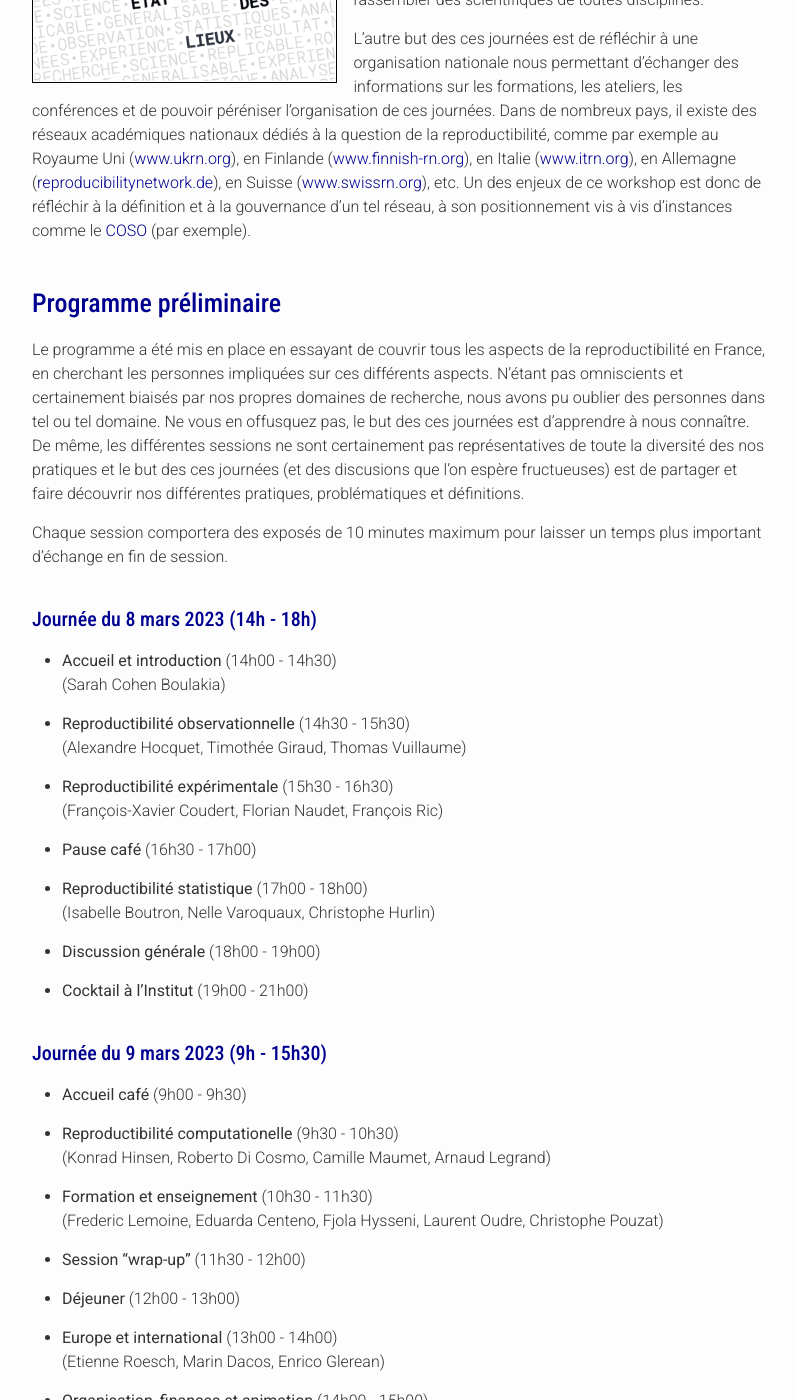
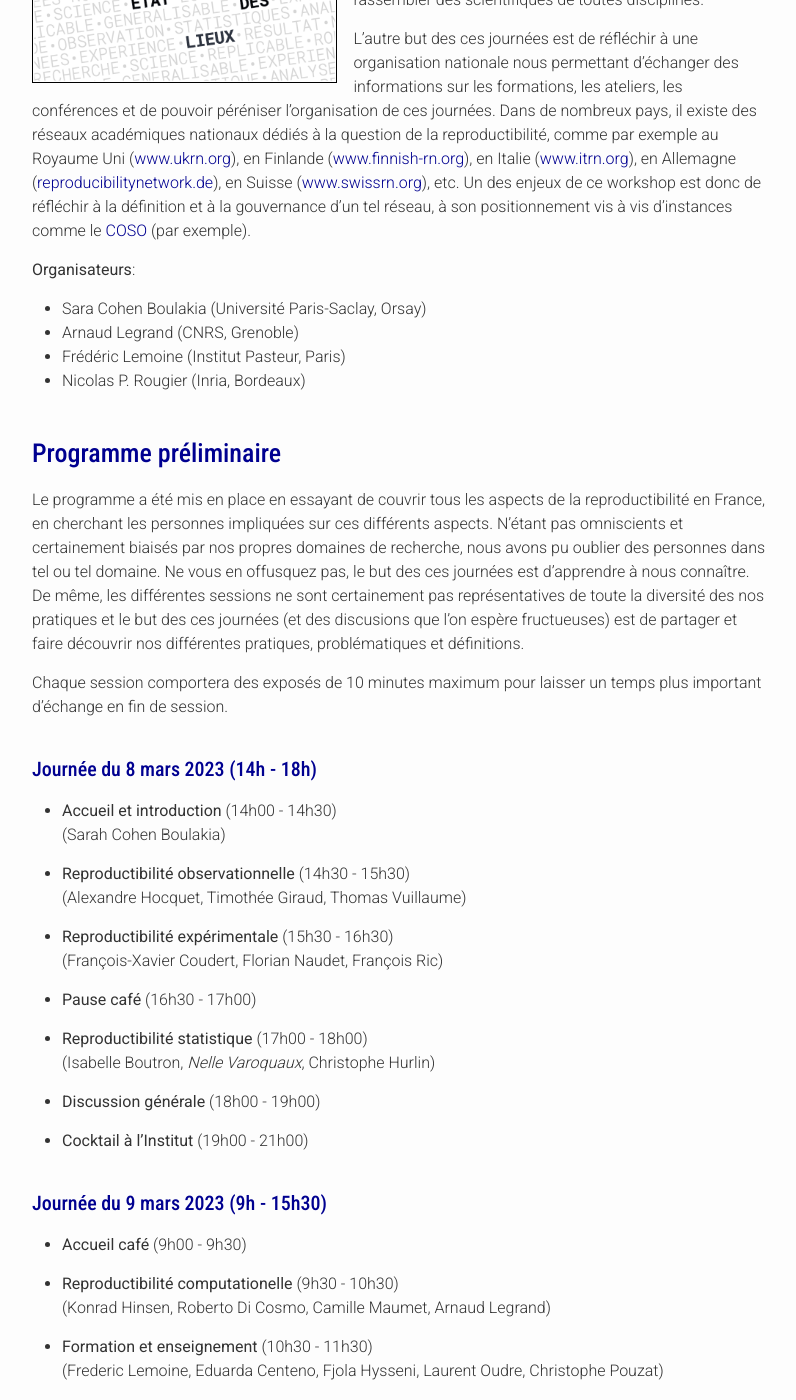
Before and after one commit to FR-RN/FR-RN, a Jekyll site: the page built from rr-days.md, in a window 1280 px wide and 1400 px high, scrolled down 675 px. Shown: the whole window, without its empty margins (238-1034 px from the left). Built offline with Jekyll 4.4.1, drawn with Linux system fonts in a browser that asks for light colours; some web fonts are replaced; some of the changed text lies outside the part shown.

Commit message:
Added organizers

```diff
--- a/rr-days.md
+++ b/rr-days.md
@@ -39,6 +39,13 @@ la gouvernance d’un tel réseau, à son positionnement vis à vis
 d’instances comme le [COSO](https://www.ouvrirlascience.fr/comite-fr/)
 (par exemple).
 
+**Organisateurs**:
+* Sara Cohen Boulakia (Université Paris-Saclay, Orsay)
+* Arnaud Legrand (CNRS, Grenoble)
+* Frédéric Lemoine (Institut Pasteur, Paris)
+* Nicolas P. Rougier (Inria, Bordeaux)
+
+
 ### Programme préliminaire
 
 Le programme a été mis en place en essayant de couvrir tous les
@@ -69,13 +76,11 @@ laisser un temps plus important d’échange en fin de session.
 * **Pause café** (16h30 - 17h00)
 
 * **Reproductibilité statistique** (17h00 - 18h00)
-  (Isabelle Boutron, Nelle Varoquaux, Christophe Hurlin)
+  (Isabelle Boutron, *Nelle Varoquaux*, Christophe Hurlin)
 
 * **Discussion générale** (18h00 - 19h00)
 
 * **Cocktail à l'Institut** (19h00 - 21h00)
-
-
 
 ## Journée du 9 mars 2023 (9h - 15h30)
 
@@ -87,7 +92,7 @@ laisser un temps plus important d’échange en fin de session.
 * **Formation et enseignement** (10h30 - 11h30)
   (Frederic Lemoine, Eduarda Centeno, Fjola Hysseni, Laurent Oudre, Christophe Pouzat)
 
-* **Session “wrap-up”** (11h30 - 12h00)
+* **Discussion générale** (11h30 - 12h00)
 
 * **Déjeuner** (12h00 - 13h00)
 
```
Also changed, not shown: other parts of rr-days.md (+1 -1 lines).
